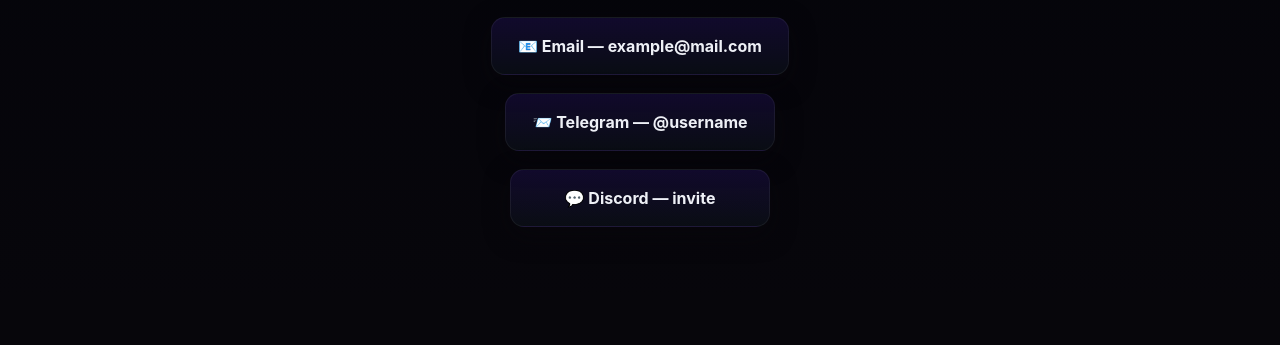
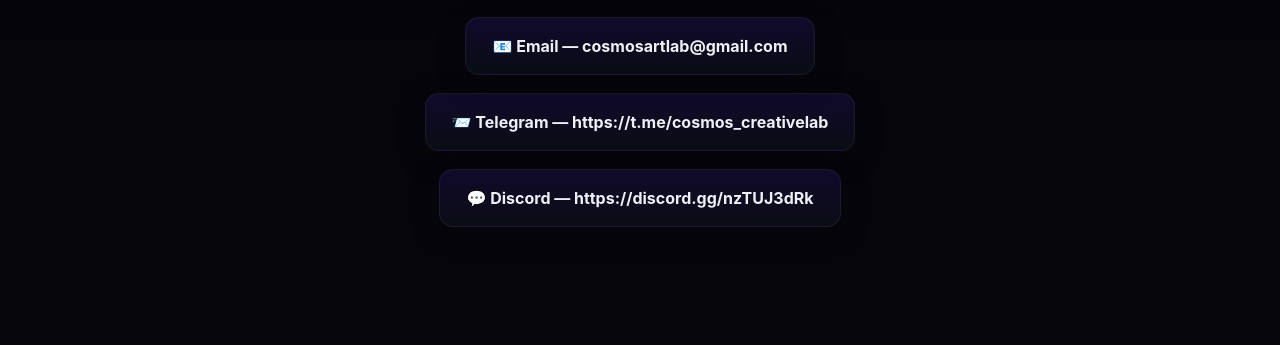
Before and after one commit to cosmos-atr/COSMOS, a plain HTML site: page socials.html in a window 1280 px wide. Shown: the part 179-524 px from the top of the page. Drawn offline with Linux system fonts and the light colour scheme.

Commit message:
Update socials.html

```diff
--- a/socials.html
+++ b/socials.html
@@ -31,9 +31,9 @@
         <h1 class="section-title centered">Связаться с нами</h1>
 
         <div class="contacts-grid">
-          <a class="contact-cta" href="mailto:example@mail.com">📧 Email — example@mail.com</a>
-          <a class="contact-cta" href="https://t.me/username" target="_blank" rel="noopener">📨 Telegram — @username</a>
-          <a class="contact-cta" href="https://discord.gg/" target="_blank" rel="noopener">💬 Discord — invite</a>
+          <a class="contact-cta" href="mailto:example@mail.com">📧 Email — cosmosartlab@gmail.com</a>
+          <a class="contact-cta" href="https://t.me/username" target="_blank" rel="noopener">📨 Telegram — https://t.me/cosmos_creativelab</a>
+          <a class="contact-cta" href="https://discord.gg/" target="_blank" rel="noopener">💬 Discord — https://discord.gg/nzTUJ3dRk</a>
         </div>
       </div>
     </section>
```
